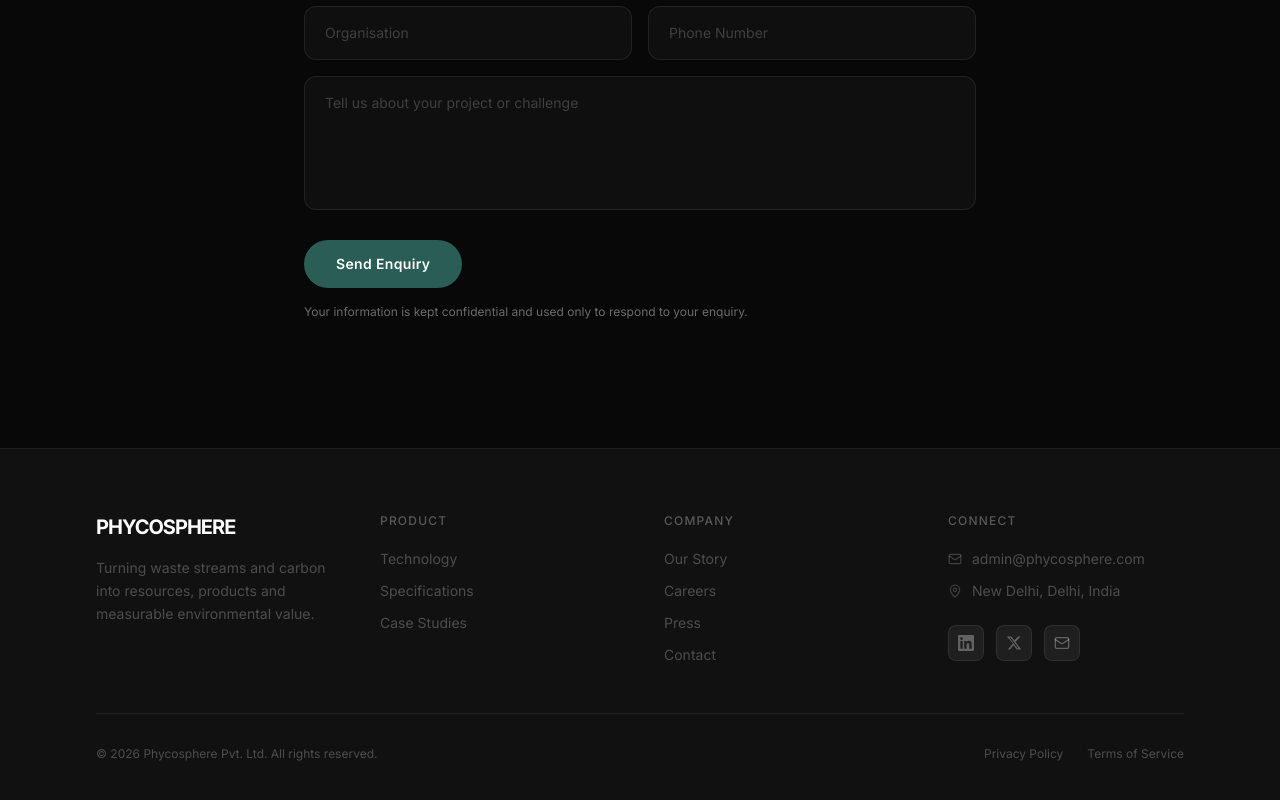
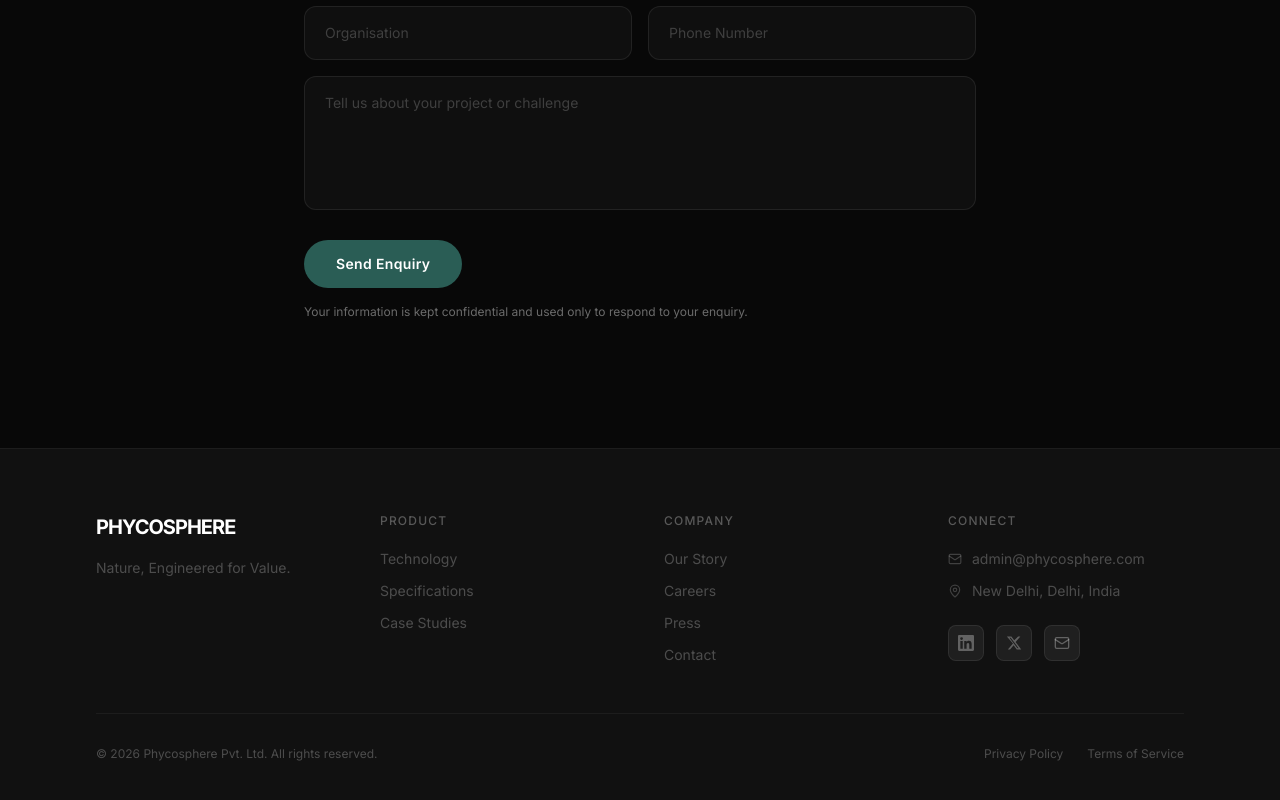
Before and after one commit to alsoshubham/AERIQ, a Next.js app: page / in a window 1280 px wide. Shown: the part 9283-10083 px from the top of the page. Built offline with nearby package versions, Linux system fonts and the light colour scheme.

Commit message:
footer update

```diff
--- a/src/components/layout/Footer.tsx
+++ b/src/components/layout/Footer.tsx
@@ -11,7 +11,7 @@ export function Footer() {
           <div className="md:col-span-1">
             <span className="text-xl font-bold text-white tracking-tighter">PHYCOSPHERE</span>
             <p className="text-white/25 text-sm mt-4 leading-relaxed">
-              Turning waste streams and carbon into resources, products and measurable environmental value.
+              Nature, Engineered for Value.
             </p>
           </div>
 
```
